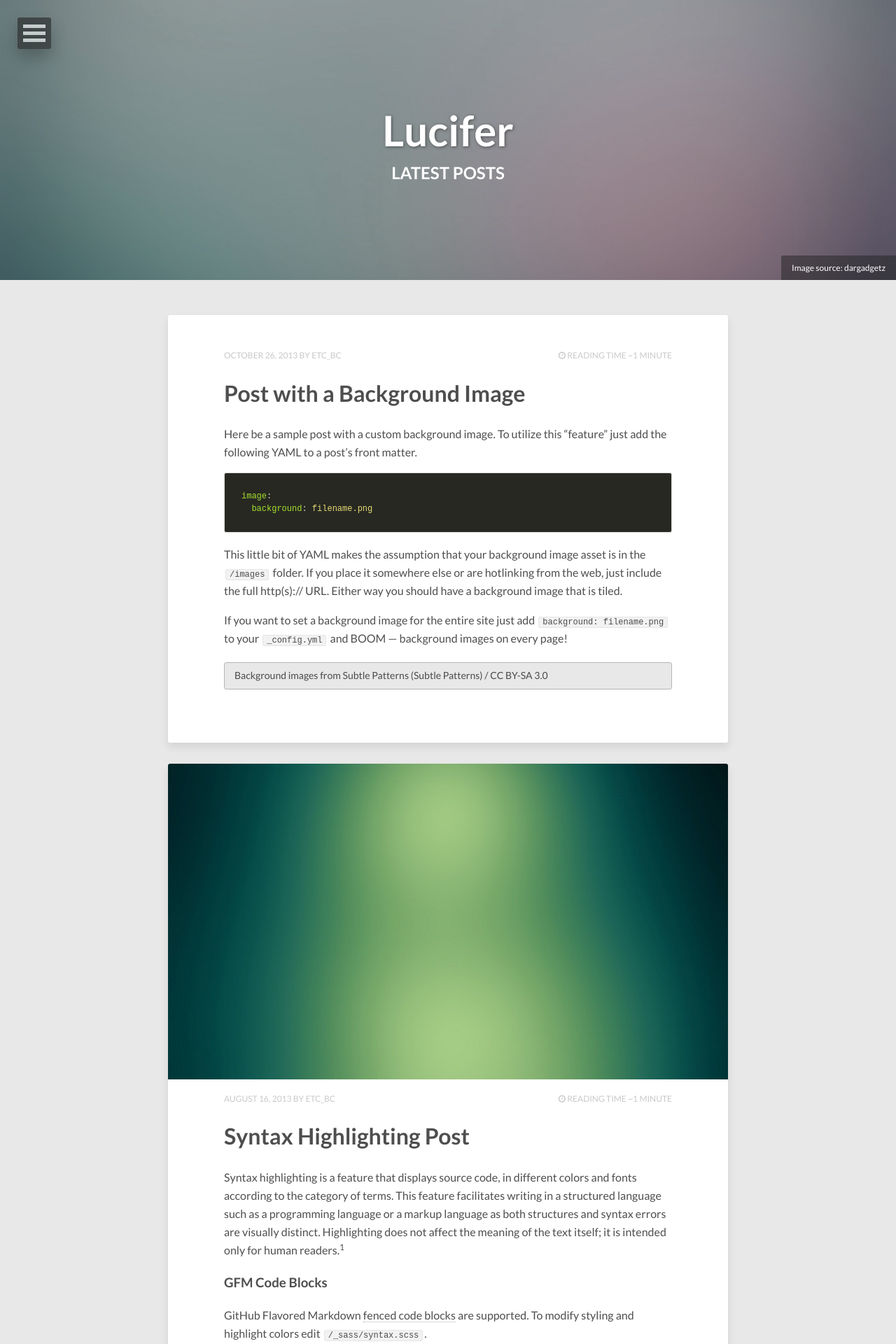
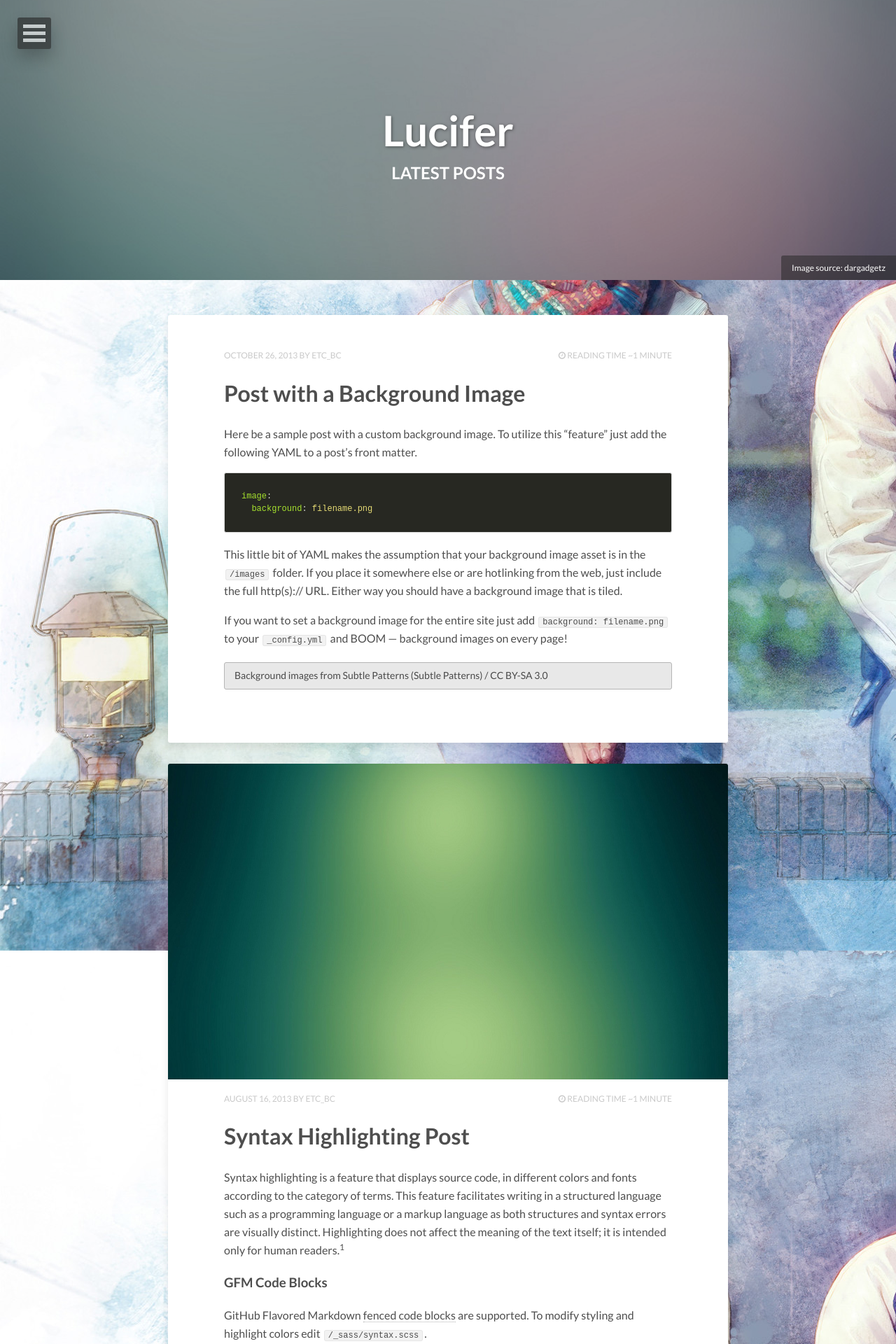
Before and after one commit to quyluaqbvn/quyluaqbvn.github.io, a Jekyll site: the page built from index.html, in a window 1280 px wide. Shown: the top 1920 px of the page at 70% size. Built offline with Jekyll 4.4.1, drawn with Linux system fonts in a browser that asks for light colours; nearby versions of some CDN libraries; the list of posts is cut into pages by our own code.

Commit message:
Update _config.yml

```diff
--- a/_config.yml
+++ b/_config.yml
@@ -26,7 +26,7 @@ owner:
   google_plus:
 
 # Background image to be tiled on all pages
-background:
+background: henry-tan-illustration2-4.jpg
 
 # Analytics and webmaster tools stuff goes here
 google_analytics:
```
